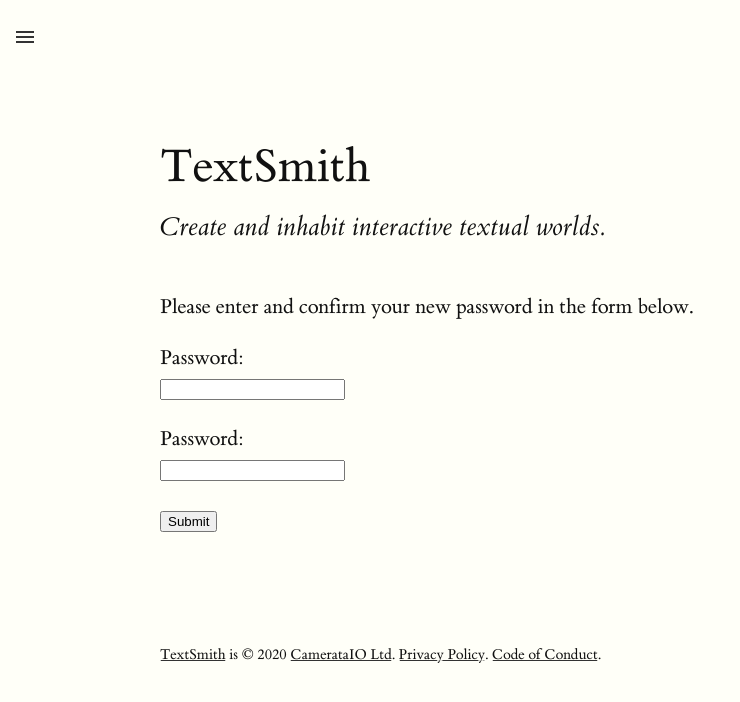
After one commit to ntoll/textsmith, a Python web app: template textsmith/templates/set_password.html in a window 1280 px wide. The commit adds this page. Shown: the top 702 px of the page, without its empty margins (0-740 px from the left). Run offline with Jinja, Linux system fonts and the light colour scheme; the template is opened without the code that fills it, so the values that code supplies are empty, except form fields; form fields are guessed from the names that the template uses.

Commit message:
Use reCaptcha in sign-up. Set password in second step. TODO: check and send email.

```diff
--- a/textsmith/datastore.py
+++ b/textsmith/datastore.py
@@ -254,7 +254,9 @@
         referenced as container_id.
         """
 
-    async def get_contents(self, object_id: int) -> Dict[
+    async def get_contents(
+        self, object_id: int
+    ) -> Dict[
         int,
         Dict[
             str,
--- /dev/null
+++ b/textsmith/templates/set_password.html
@@ -0,0 +1,18 @@
+{% extends 'base.html' %}
+{% block content %}
+<section>
+    <p>{% trans %}Please enter and confirm your new password in the form
+    below.{% endtrans %}</p>
+
+    {% if form.errors %}
+    <p><strong>There are problems with the values you entered.</strong></p>
+    {% endif %}
+    <form action="{{ url_for('password') }}" method="post">
+        {{ form.csrf_token }}
+        <p>{{ form.password1.label }}:<br/>{{ form.password1}}
+        {% if form.password1.errors %}<strong>{% for error in form.password1.errors %}{{ error }} {% endfor %}</strong>{% endif %}</p>
+        <p>{{ form.password2.label }}:<br/>{{ form.password2}}</p>
+        <p><input type="submit" value="{% trans %}Submit{% endtrans %}"></p>
+    </form>
+</section>
+{% endblock %}
```
Also changed, not shown: textsmith/app.py (+24 -5 lines), textsmith/templates/signup.html (+6 -6 lines), textsmith/logic.py (line endings or trailing spaces), 1 other file.
